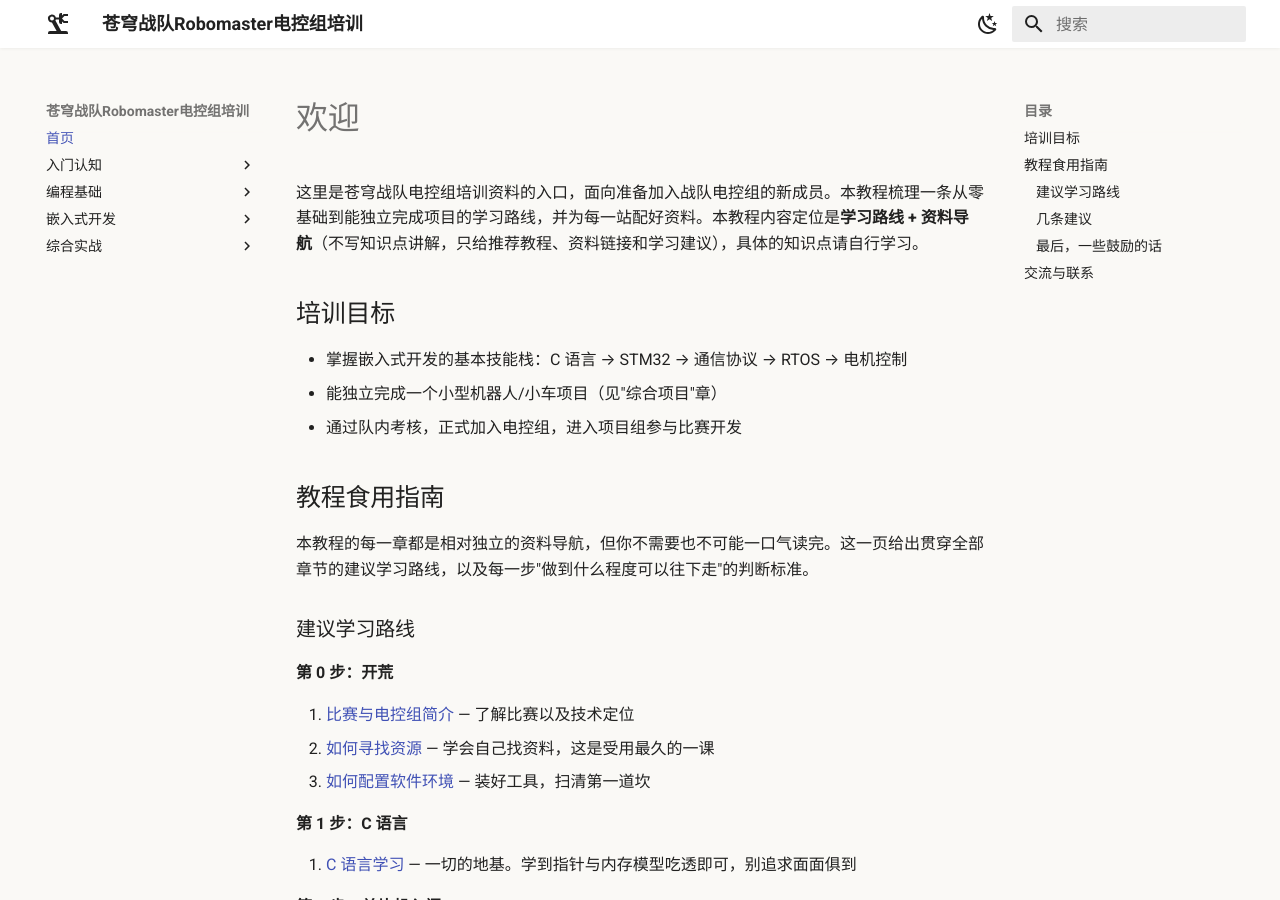
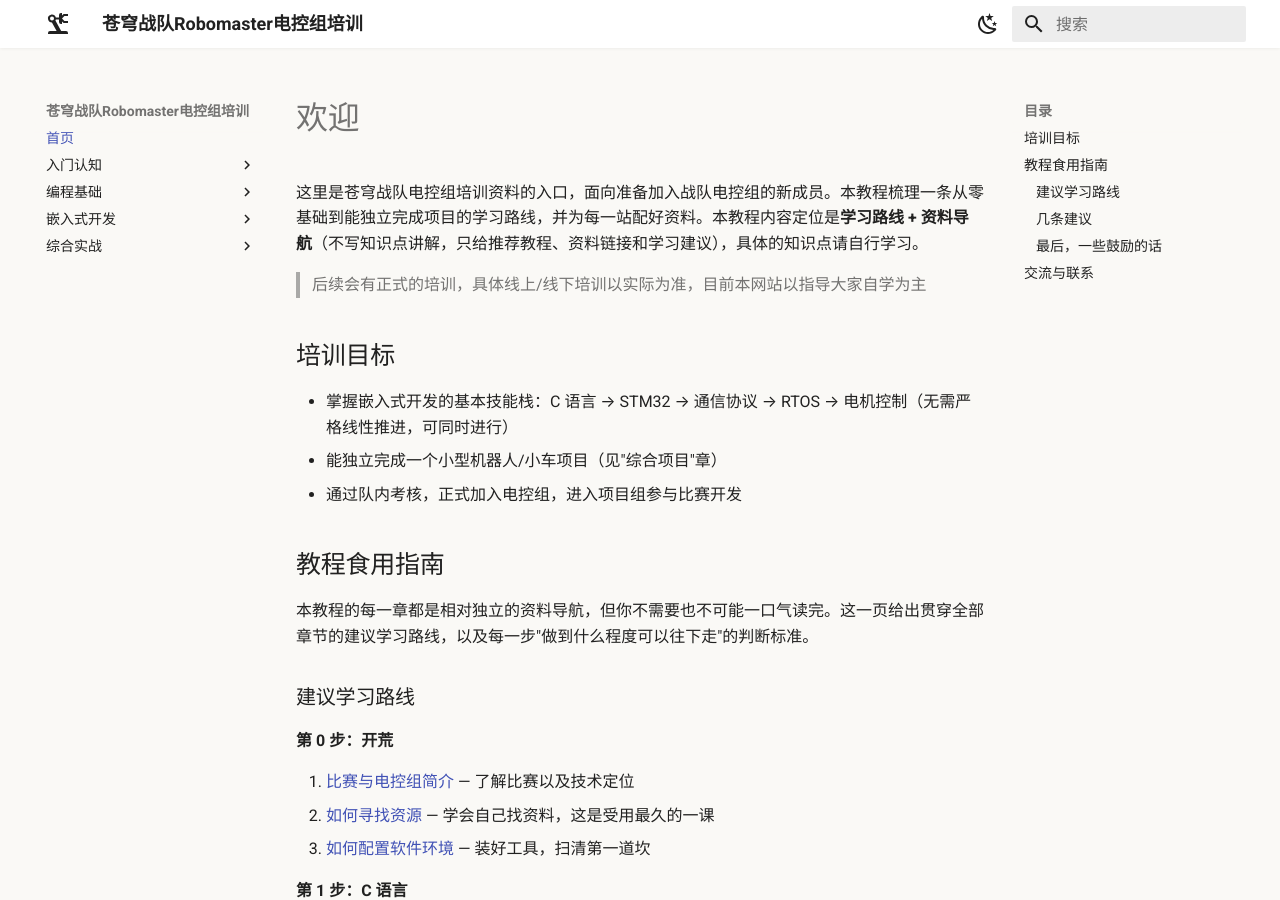
Before and after one commit to Xiaofxx/rm-ec-training, an MkDocs documentation site: the page built from docs/index.md, in a window 1280 px wide and 900 px high. Built offline with MkDocs 1.6.1 and Material for MkDocs 9.7.7, drawn with Linux system fonts in a browser that asks for light colours.

Commit message:
增加了导论关于培训的内容

```diff
--- a/docs/index.md
+++ b/docs/index.md
@@ -2,9 +2,11 @@
 
 这里是苍穹战队电控组培训资料的入口，面向准备加入战队电控组的新成员。本教程梳理一条从零基础到能独立完成项目的学习路线，并为每一站配好资料。本教程内容定位是**学习路线 + 资料导航**（不写知识点讲解，只给推荐教程、资料链接和学习建议），具体的知识点请自行学习。
 
+> 后续会有正式的培训，具体线上/线下培训以实际为准，目前本网站以指导大家自学为主
+
 ## 培训目标
 
-- 掌握嵌入式开发的基本技能栈：C 语言 → STM32 → 通信协议 → RTOS → 电机控制
+- 掌握嵌入式开发的基本技能栈：C 语言 → STM32 → 通信协议 → RTOS → 电机控制（无需严格线性推进，可同时进行）
 - 能独立完成一个小型机器人/小车项目（见"综合项目"章）
 - 通过队内考核，正式加入电控组，进入项目组参与比赛开发
 
```
Also changed, not shown: docs/project.md (+4 -0 lines).
